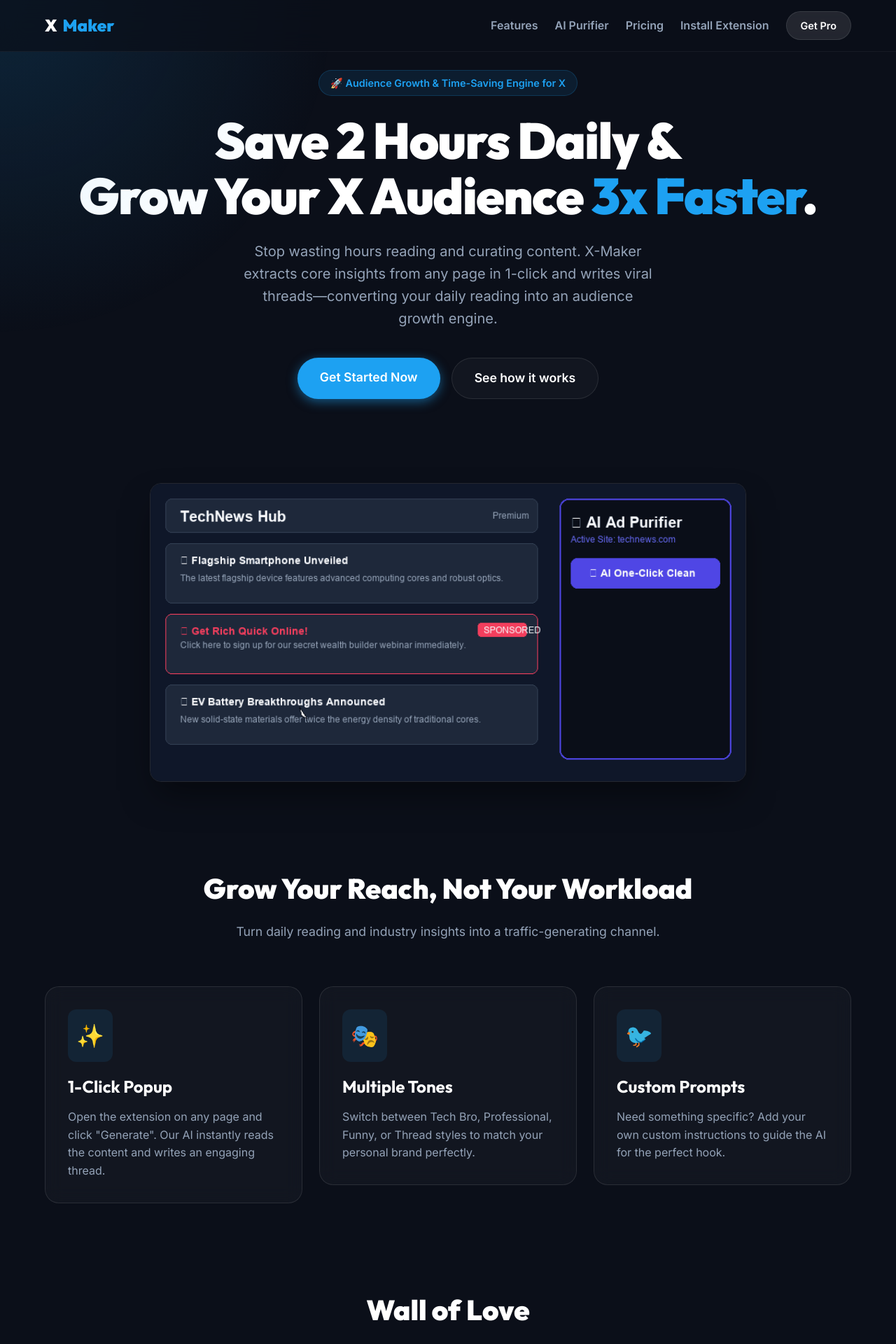
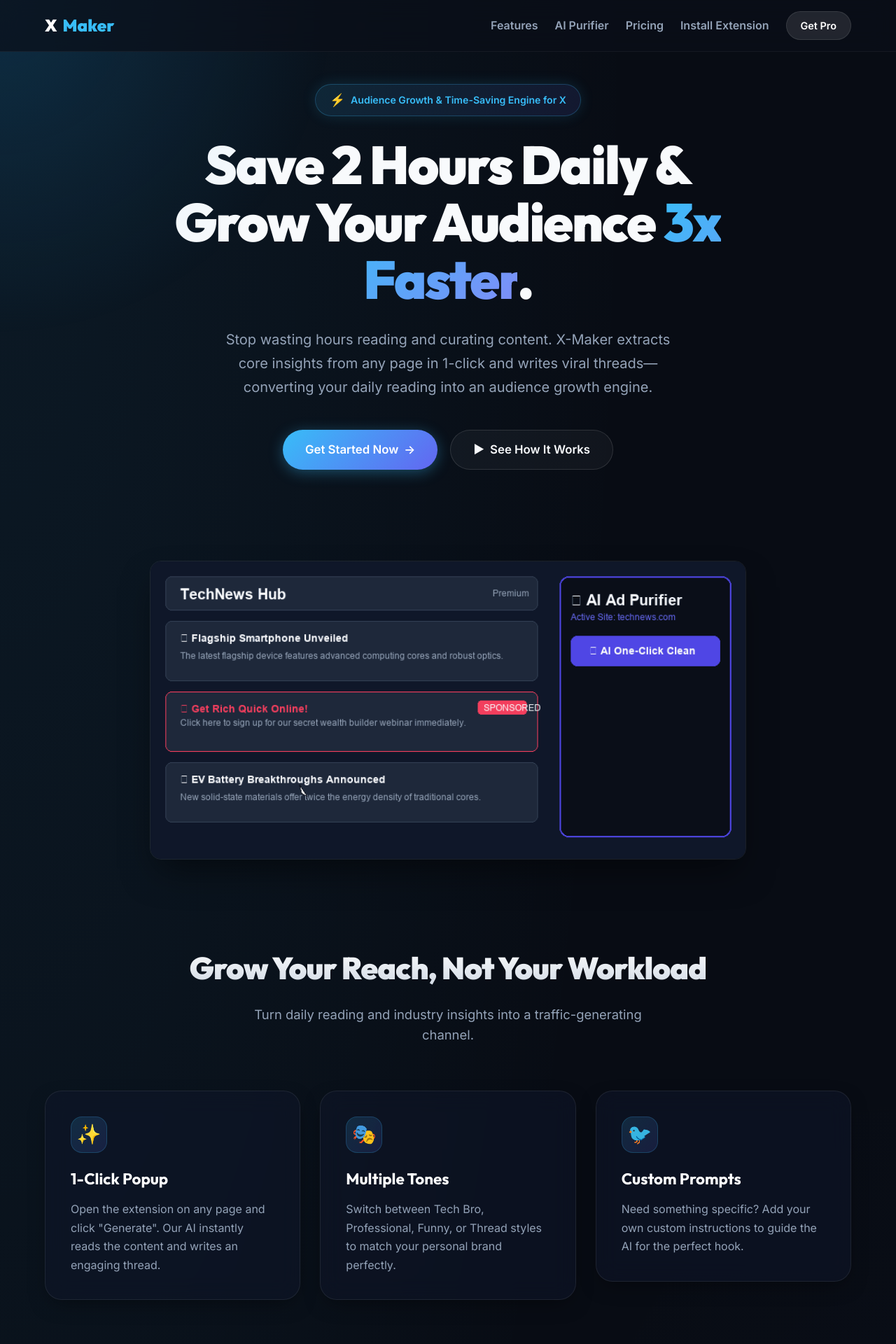
Before and after one commit to huangzhenye2025-maker/x-maker-web, a Next.js app: page / in a window 1280 px wide. Shown: the top 1920 px of the page at 70% size. Built offline with nearby package versions, Linux system fonts and the light colour scheme.

Commit message:
style: elevate UI design with dark glassmorphism, glowing gradients, and micro-interactions

```diff
--- a/src/app/globals.css
+++ b/src/app/globals.css
@@ -1,13 +1,15 @@
 @import url('https://fonts.googleapis.com/css2?family=Inter:wght@300;400;600;800&family=Outfit:wght@400;700;900&display=swap');
 
 :root {
-  --bg-color: #0b0f19;
-  --text-primary: #ffffff;
+  --bg-color: #080c14;
+  --text-primary: #f8fafc;
   --text-secondary: #94a3b8;
-  --accent-color: #1DA1F2; /* X/Twitter Blue */
-  --accent-glow: rgba(29, 161, 242, 0.5);
-  --card-bg: rgba(255, 255, 255, 0.03);
-  --card-border: rgba(255, 255, 255, 0.1);
+  --accent-color: #38bdf8; /* Vibrant Sky Blue */
+  --accent-glow: rgba(56, 189, 248, 0.4);
+  --accent-purple: #818cf8;
+  --card-bg: rgba(15, 23, 42, 0.55);
+  --card-border: rgba(255, 255, 255, 0.08);
+  --card-border-hover: rgba(56, 189, 248, 0.3);
   --font-sans: 'Inter', -apple-system, sans-serif;
   --font-display: 'Outfit', sans-serif;
 }
@@ -18,11 +20,18 @@
   margin: 0;
 }
 
+html {
+  scroll-behavior: smooth;
+}
+
 html,
 body {
   max-width: 100vw;
   overflow-x: hidden;
   background-color: var(--bg-color);
+  background-image:
+    radial-gradient(at 0% 0%, rgba(56, 189, 248, 0.08) 0px, transparent 50%),
+    radial-gradient(at 100% 100%, rgba(129, 140, 248, 0.06) 0px, transparent 50%);
   color: var(--text-primary);
   font-family: var(--font-sans);
   line-height: 1.6;
@@ -32,36 +41,65 @@ body {
 a {
   color: inherit;
   text-decoration: none;
+  transition: all 0.2s ease;
 }
 
 /* Glassmorphism Utilities */
 .glass-panel {
   background: var(--card-bg);
-  backdrop-filter: blur(12px);
-  -webkit-backdrop-filter: blur(12px);
+  backdrop-filter: blur(16px);
+  -webkit-backdrop-filter: blur(16px);
   border: 1px solid var(--card-border);
-  border-radius: 20px;
+  border-radius: 24px;
+  box-shadow: 0 10px 30px -10px rgba(0, 0, 0, 0.5);
+  transition: all 0.3s cubic-bezier(0.16, 1, 0.3, 1);
 }
 
 /* Base button style */
 .btn-primary {
-  background: var(--accent-color);
+  background: linear-gradient(135deg, #38bdf8 0%, #6366f1 100%);
   color: white;
   border: none;
   padding: 14px 32px;
-  font-size: 1.1rem;
+  font-size: 1.05rem;
   font-weight: 600;
   font-family: var(--font-sans);
   border-radius: 50px;
   cursor: pointer;
-  transition: all 0.3s ease;
-  box-shadow: 0 4px 15px var(--accent-glow);
+  transition: all 0.3s cubic-bezier(0.16, 1, 0.3, 1);
+  box-shadow: 0 4px 20px rgba(56, 189, 248, 0.35);
+  position: relative;
+  overflow: hidden;
 }
 
 .btn-primary:hover {
+  transform: translateY(-2px) scale(1.02);
+  box-shadow: 0 8px 30px rgba(99, 102, 241, 0.5);
+  background: linear-gradient(135deg, #0ea5e9 0%, #4f46e5 100%);
+}
+
+.btn-primary:active {
+  transform: translateY(0) scale(0.98);
+}
+
+.btn-secondary {
+  padding: 14px 32px;
+  font-size: 1.05rem;
+  font-weight: 600;
+  border-radius: 50px;
+  background: rgba(255, 255, 255, 0.04);
+  border: 1px solid rgba(255, 255, 255, 0.12);
+  color: var(--text-primary);
+  display: inline-flex;
+  align-items: center;
+  gap: 8px;
+  transition: all 0.3s cubic-bezier(0.16, 1, 0.3, 1);
+}
+
+.btn-secondary:hover {
+  background: rgba(255, 255, 255, 0.08);
+  border-color: rgba(255, 255, 255, 0.25);
   transform: translateY(-2px);
-  box-shadow: 0 8px 25px var(--accent-glow);
-  background: #1a91da;
 }
 
 /* Utility classes for layout */
@@ -74,74 +112,108 @@ a {
 /* Subtle background gradient blob */
 .bg-blob {
   position: absolute;
-  width: 600px;
-  height: 600px;
-  background: radial-gradient(circle, var(--accent-glow) 0%, rgba(0,0,0,0) 70%);
+  width: 700px;
+  height: 700px;
+  background: radial-gradient(circle, rgba(56, 189, 248, 0.2) 0%, rgba(99, 102, 241, 0.1) 40%, rgba(0,0,0,0) 70%);
   border-radius: 50%;
-  top: -200px;
-  left: -200px;
+  top: -250px;
+  left: 50%;
+  transform: translateX(-50%);
   z-index: -1;
-  opacity: 0.5;
-  filter: blur(60px);
+  opacity: 0.8;
+  filter: blur(80px);
+  pointer-events: none;
 }
 
 /* --- Section Titles --- */
 .section-title {
   font-family: var(--font-display);
-  font-size: 2.5rem;
-  font-weight: 800;
+  font-size: 2.75rem;
+  font-weight: 900;
   text-align: center;
   margin-bottom: 16px;
+  letter-spacing: -0.02em;
+  background: linear-gradient(180deg, #ffffff 0%, #cbd5e1 100%);
+  -webkit-background-clip: text;
+  -webkit-text-fill-color: transparent;
 }
 
 .section-subtitle {
   text-align: center;
   color: var(--text-secondary);
-  font-size: 1.1rem;
+  font-size: 1.15rem;
   margin-bottom: 64px;
+  max-width: 600px;
+  margin-left: auto;
+  margin-right: auto;
 }
 
 /* --- Features Grid --- */
 .features-grid {
   display: grid;
-  grid-template-columns: repeat(auto-fit, minmax(300px, 1fr));
-  gap: 24px;
+  grid-template-columns: repeat(auto-fit, minmax(320px, 1fr));
+  gap: 28px;
   margin-bottom: 120px;
 }
 
 .feature-card {
-  padding: 32px;
+  padding: 36px;
   background: var(--card-bg);
   border: 1px solid var(--card-border);
-  border-radius: 20px;
-  transition: all 0.3s ease;
+  border-radius: 24px;
+  transition: all 0.3s cubic-bezier(0.16, 1, 0.3, 1);
+  position: relative;
+  overflow: hidden;
+}
+
+.feature-card::before {
+  content: '';
+  position: absolute;
+  top: 0;
+  left: 0;
+  right: 0;
+  height: 2px;
+  background: linear-gradient(90deg, transparent, rgba(56, 189, 248, 0.5), transparent);
+  opacity: 0;
+  transition: opacity 0.3s ease;
 }
 
 .feature-card:hover {
-  transform: translateY(-5px);
-  background: rgba(255, 255, 255, 0.05);
-  border-color: rgba(29, 161, 242, 0.3);
+  transform: translateY(-6px);
+  background: rgba(30, 41, 59, 0.6);
+  border-color: var(--card-border-hover);
+  box-shadow: 0 20px 40px -15px rgba(56, 189, 248, 0.15);
+}
+
+.feature-card:hover::before {
+  opacity: 1;
 }
 
 .feature-icon {
-  font-size: 2rem;
-  margin-bottom: 16px;
-  display: inline-block;
-  background: rgba(29, 161, 242, 0.1);
-  padding: 12px;
-  border-radius: 12px;
+  font-size: 1.75rem;
+  margin-bottom: 20px;
+  display: inline-flex;
+  align-items: center;
+  justify-content: center;
+  width: 52px;
+  height: 52px;
+  background: linear-gradient(135deg, rgba(56, 189, 248, 0.15) 0%, rgba(99, 102, 241, 0.15) 100%);
+  border: 1px solid rgba(56, 189, 248, 0.2);
+  border-radius: 16px;
 }
 
 .feature-title {
   font-family: var(--font-display);
-  font-size: 1.5rem;
+  font-size: 1.4rem;
   font-weight: 700;
   margin-bottom: 12px;
+  color: #ffffff;
 }
 
 .feature-desc {
   color: var(--text-secondary);
-  line-height: 1.6;
+  line-height: 1.65;
+  font-size: 1rem;
 }
 
 /* --- Pricing Card --- */
@@ -153,27 +225,37 @@ a {
 
 .pricing-card {
   position: relative;
-  background: linear-gradient(180deg, rgba(29, 161, 242, 0.05) 0%, rgba(0, 0, 0, 0) 100%);
-  border: 1px solid var(--accent-glow);
-  border-radius: 24px;
+  background: linear-gradient(180deg, rgba(56, 189, 248, 0.08) 0%, rgba(15, 23, 42, 0.8) 100%);
+  border: 1px solid rgba(56, 189, 248, 0.3);
+  border-radius: 28px;
   padding: 48px;
   text-align: center;
-  max-width: 400px;
+  max-width: 440px;
   width: 100%;
+  box-shadow: 0 25px 50px -12px rgba(56, 189, 248, 0.15);
+  transition: all 0.3s cubic-bezier(0.16, 1, 0.3, 1);
+}
+
+.pricing-card:hover {
+  transform: translateY(-4px);
+  box-shadow: 0 30px 60px -15px rgba(56, 189, 248, 0.25);
+  border-color: rgba(56, 189, 248, 0.5);
 }
 
 .pricing-badge {
   position: absolute;
-  top: -12px;
+  top: -14px;
   left: 50%;
   transform: translateX(-50%);
-  background: var(--accent-color);
+  background: linear-gradient(135deg, #38bdf8 0%, #6366f1 100%);
   color: white;
-  padding: 4px 16px;
-  border-radius: 20px;
+  padding: 6px 20px;
+  border-radius: 50px;
   font-size: 0.8rem;
-  font-weight: 700;
+  font-weight: 800;
   text-transform: uppercase;
+  letter-spacing: 0.08em;
+  box-shadow: 0 4px 15px rgba(56, 189, 248, 0.4);
 }
 
 .price-amount {
--- a/src/app/page.js
+++ b/src/app/page.js
@@ -105,36 +105,44 @@ export default function Home() {
         flexDirection: 'column',
         alignItems: 'center',
         textAlign: 'center',
-        paddingTop: '100px',
-        paddingBottom: '60px'
+        paddingTop: '120px',
+        paddingBottom: '70px'
       }}>
         <FadeIn yOffset={30}>
           <div style={{
-            display: 'inline-block',
-            padding: '6px 16px',
-            background: 'rgba(29, 161, 242, 0.1)',
+            display: 'inline-flex',
+            alignItems: 'center',
+            gap: '8px',
+            padding: '8px 20px',
+            background: 'linear-gradient(135deg, rgba(56, 189, 248, 0.12) 0%, rgba(99, 102, 241, 0.12) 100%)',
             color: 'var(--accent-color)',
             borderRadius: '50px',
             fontWeight: 600,
-            fontSize: '0.9rem',
-            marginBottom: '24px',
-            border: '1px solid rgba(29, 161, 242, 0.2)'
+            fontSize: '0.88rem',
+            marginBottom: '28px',
+            border: '1px solid rgba(56, 189, 248, 0.25)',
+            boxShadow: '0 0 20px rgba(56, 189, 248, 0.15)'
           }}>
-            🚀 Audience Growth & Time-Saving Engine for X
+            <span style={{ fontSize: '1.1rem' }}>⚡</span> Audience Growth & Time-Saving Engine for X
           </div>
         </FadeIn>
 
         <FadeIn delay={0.1} yOffset={40}>
           <h1 style={{
-            fontSize: '4.5rem',
+            fontSize: '4.75rem',
             fontFamily: 'var(--font-display)',
             fontWeight: 900,
-            lineHeight: 1.1,
-            marginBottom: '24px',
-            letterSpacing: '-1.5px'
+            lineHeight: 1.08,
+            marginBottom: '28px',
+            letterSpacing: '-2px',
+            maxWidth: '960px'
           }}>
             Save 2 Hours Daily & <br/>
-            Grow Your X Audience <span style={{ color: 'var(--accent-color)' }}>3x Faster</span>.
+            Grow Your Audience <span style={{
+              background: 'linear-gradient(135deg, #38bdf8 0%, #818cf8 100%)',
+              WebkitBackgroundClip: 'text',
+              WebkitTextFillColor: 'transparent'
+            }}>3x Faster</span>.
           </h1>
         </FadeIn>
 
@@ -142,29 +150,21 @@ export default function Home() {
           <p style={{
             fontSize: '1.25rem',
             color: 'var(--text-secondary)',
-            maxWidth: '600px',
-            marginBottom: '40px'
+            maxWidth: '640px',
+            marginBottom: '44px',
+            lineHeight: 1.7
           }}>
             Stop wasting hours reading and curating content. X-Maker extracts core insights from any page in 1-click and writes viral threads—converting your daily reading into an audience growth engine.
           </p>
         </FadeIn>
 
         <FadeIn delay={0.3} yOffset={20}>
-          <div style={{ display: 'flex', gap: '16px' }}>
-            <a href="#pricing" className="btn-primary" style={{ display: 'inline-block', textDecoration: 'none' }}>
-              Get Started Now
+          <div style={{ display: 'flex', gap: '18px', flexWrap: 'wrap', justifyContent: 'center' }}>
+            <a href="#pricing" className="btn-primary" style={{ display: 'inline-flex', alignItems: 'center', gap: '8px', textDecoration: 'none' }}>
+              Get Started Now <span>→</span>
             </a>
-            <a href="#demo" style={{
-              padding: '14px 32px',
-              fontSize: '1.1rem',
-              fontWeight: 600,
-              borderRadius: '50px',
-              background: 'var(--card-bg)',
-              border: '1px solid var(--card-border)',
-              display: 'flex',
-              alignItems: 'center'
-            }}>
-              See how it works
+            <a href="#demo" className="btn-secondary" style={{ textDecoration: 'none' }}>
+              <span>▶</span> See How It Works
             </a>
           </div>
         </FadeIn>
```
